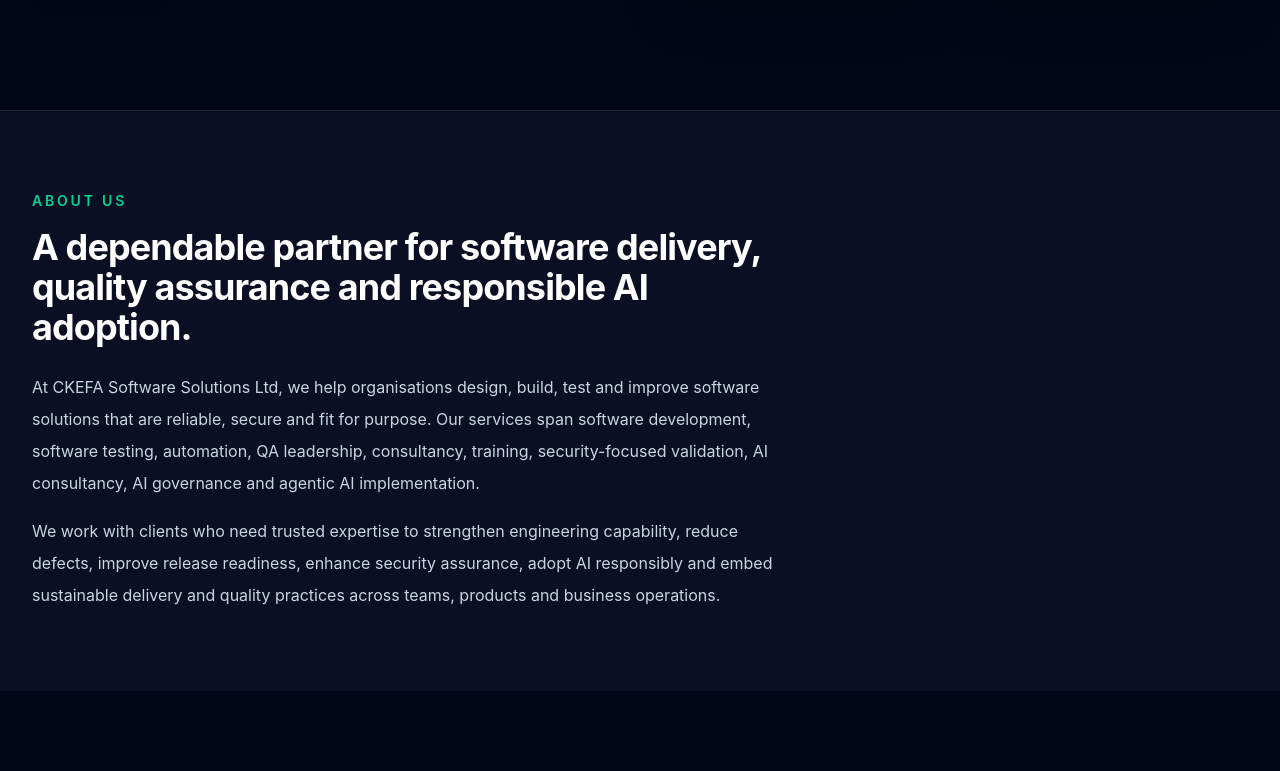
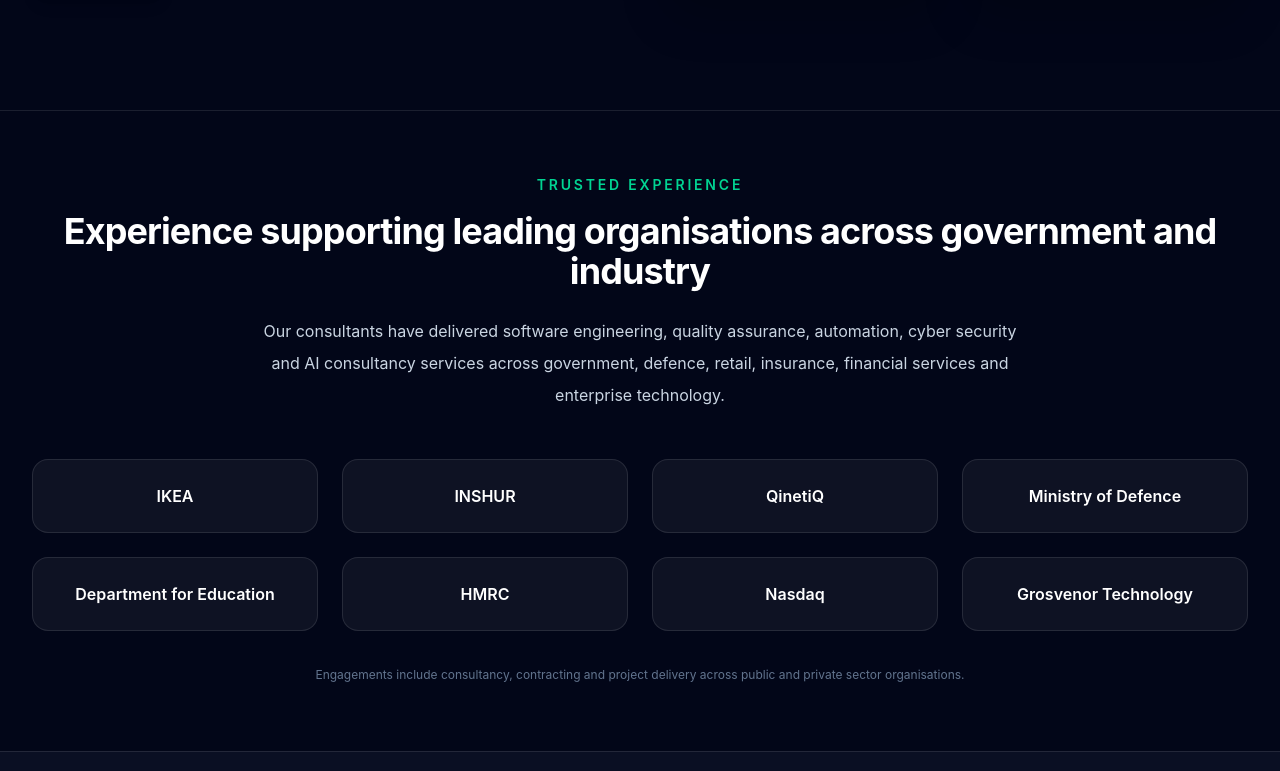
Before and after one commit to carlossik/ckefa-website, a React (Vite) app: page / in a window 1280 px wide. Shown: the part 969-1740 px from the top of the page. Built offline with nearby package versions, Linux system fonts and the light colour scheme.

Commit message:
more changes to navigation

```diff
--- a/src/App.jsx
+++ b/src/App.jsx
@@ -12,11 +12,12 @@
           </div>
 
           <nav className="hidden gap-6 text-sm text-slate-200 md:flex">
-            <a href="#about" className="transition hover:text-white">About</a>
-            <a href="#services" className="transition hover:text-white">Services</a>
-            <a href="#why-us" className="transition hover:text-white">Why Us</a>
-            <a href="#contact" className="transition hover:text-white">Contact</a>
-          </nav>
+    <a href="#about">About</a>
+    <a href="#experience">Experience</a>
+    <a href="#services">Services</a>
+    <a href="#why-us">Why Us</a>
+    <a href="#contact">Contact</a>
+</nav>
         </div>
       </header>
 
@@ -88,6 +89,57 @@
                 improvement and decision-making.
               </p>
             </div>
+          </div>
+                </section>
+
+        {/* Experience Section */}
+
+        <section id="experience" className="border-t border-white/10 bg-slate-950">
+          <div className="mx-auto max-w-7xl px-6 py-16 lg:px-8">
+
+            <p className="text-center text-sm font-semibold uppercase tracking-[0.2em] text-emerald-400">
+              Trusted Experience
+            </p>
+
+            <h2 className="mt-4 text-center text-3xl font-bold tracking-tight sm:text-4xl">
+              Experience supporting leading organisations across government and industry
+            </h2>
+
+            <p className="mx-auto mt-6 max-w-3xl text-center text-base leading-8 text-slate-300">
+              Our consultants have delivered software engineering, quality assurance,
+              automation, cyber security and AI consultancy services across government,
+              defence, retail, insurance, financial services and enterprise technology.
+            </p>
+
+            <div className="mt-12 grid grid-cols-2 gap-6 md:grid-cols-3 lg:grid-cols-4">
+
+              {[
+                "IKEA",
+                "INSHUR",
+                "QinetiQ",
+                "Ministry of Defence",
+                "Department for Education",
+                "HMRC",
+                "Nasdaq",
+                "Grosvenor Technology"
+              ].map((company) => (
+                <div
+                  key={company}
+                  className="rounded-2xl border border-white/10 bg-white/5 p-6 text-center"
+                >
+                  <h3 className="font-semibold text-white">
+                    {company}
+                  </h3>
+                </div>
+              ))}
+
+            </div>
+
+            <p className="mx-auto mt-8 max-w-3xl text-center text-xs leading-6 text-slate-500">
+              Engagements include consultancy, contracting and project delivery across
+              public and private sector organisations.
+            </p>
+
           </div>
         </section>
 
```
